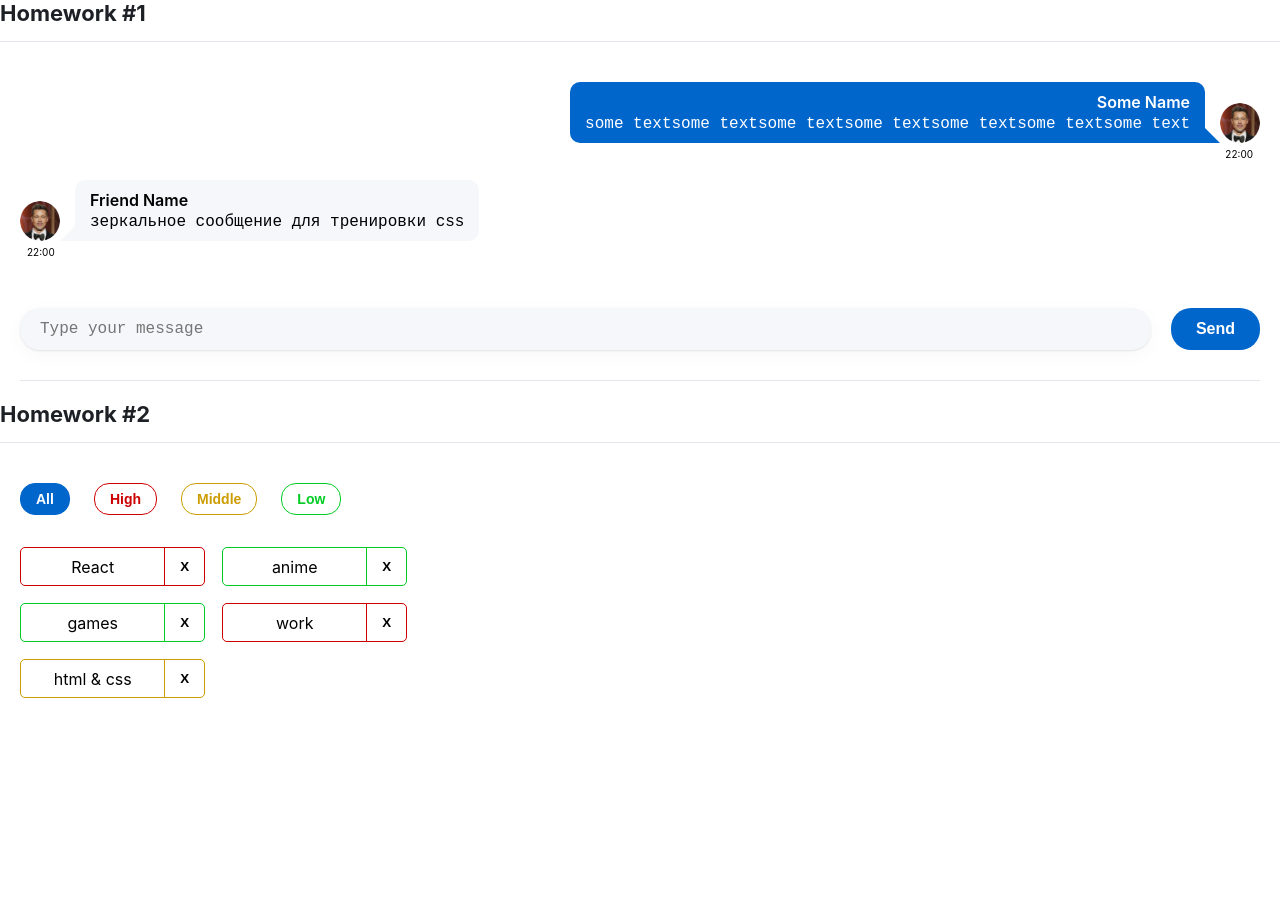
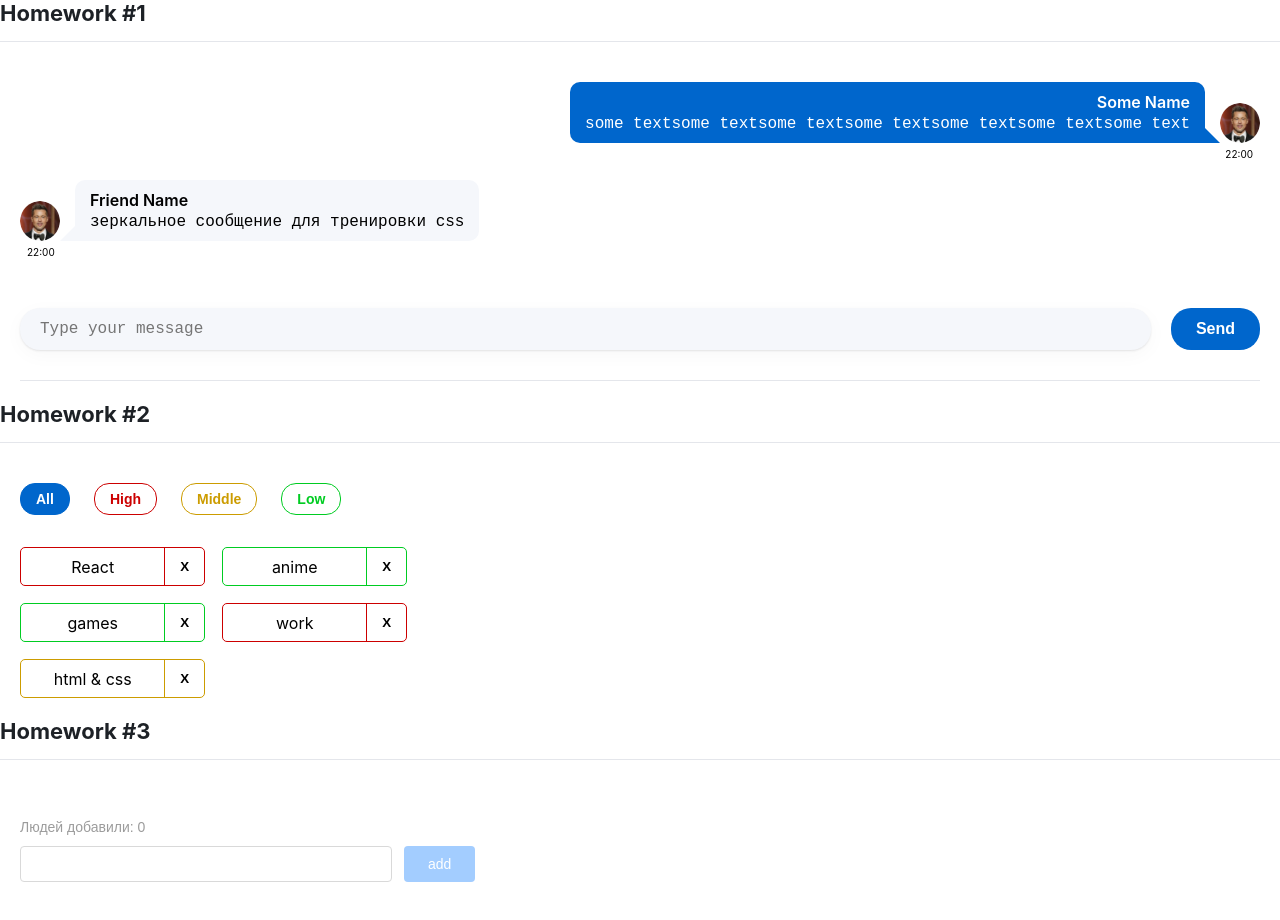
Before and after one commit to anbogod/hws2-master, a React (Create React App) app: page / in a window 1280 px wide. Shown: the top 920 px of the page. Before the commit the page ends 800 px from the top, so only its background shows below. Built offline with nearby package versions, Linux system fonts and the light colour scheme.

Commit message:
HW3 completed

```diff
--- a/src/s1-main/App.tsx
+++ b/src/s1-main/App.tsx
@@ -2,6 +2,7 @@
 import s from './App.module.css'
 import HW1 from '../s2-homeworks/hw01/HW1'
 import HW2 from "../s2-homeworks/hw02/HW2";
+import HW3 from "../s2-homeworks/hw03/HW3";
 
 function App() {
     return (
@@ -9,7 +10,7 @@
             <HW1/>
             {/*раскомментировать по ходу выполнения*/}
             <HW2/>
-            {/*<HW3/>*/}
+            <HW3/>
             {/*<HW4/>*/}
 
             {/*при выполнении дз 5 и более - закомментировать здесь дз 1-4, так как они есть внутри дз 5*/}
--- a/src/s2-homeworks/hw03/Greeting.module.css
+++ b/src/s2-homeworks/hw03/Greeting.module.css
@@ -1,35 +1,84 @@
 .greetingForm {
+    font-family: 'Montserrat', sans-serif;
+    padding: 20px 0;
 }
 
 .inputAndButtonContainer {
+    display: flex;
+    align-items: flex-start;
+    gap: 12px;
 }
 
 .error {
+    font-size: 12px;
+    line-height: 12px;
+    color: #CC1111;
+    margin-top: 6px;
+    min-height: 12px;
 }
 
 .input {
+    width: 372px;
+    height: 36px;
+    padding: 0 12px;
+    background: #FFFFFF;
+    border: 1px solid #D9D9D9;
+    border-radius: 4px;
+    font-size: 14px;
+    box-sizing: border-box;
+    outline: none;
+    transition: border-color 0.2s ease;
+    font-weight: 500;
+    color: #000000;
 }
 
 .input:focus {
+    border-color: #0077FF;
 }
 
 .errorInput {
+    composes: input;
+    border-color: #CC1111;
 }
 
 .button {
+    height: 36px;
+    padding: 0 24px;
+    background: #0077FF;
+    border: none;
+    border-radius: 4px;
+    color: #FFFFFF;
+    font-size: 14px;
+    font-weight: 500;
+    cursor: pointer;
+    transition: background-color 0.2s ease;
 }
 
 .button:focus {
+    outline: 2px solid #0055BB;
+    outline-offset: 2px;
 }
 
 .button:active {
+    background: #0055BB;
 }
 
 .button:disabled {
+    background: #A3CDFF;
+    cursor: not-allowed;
 }
 
 .text {
+    font-size: 14px;
+    font-weight: 400;
+    line-height: 14px;
+    color: #9C9C9C;
+    margin-bottom: 12px;
+
 }
 
 .greeting {
+    margin-top: 20px;
+    font-size: 16px;
+    color: #000000;
 }
--- a/src/s2-homeworks/hw03/Greeting.tsx
+++ b/src/s2-homeworks/hw03/Greeting.tsx
@@ -2,14 +2,14 @@
 import s from './Greeting.module.css'
 
 type GreetingPropsType = {
-    name: any // need to fix any
-    setNameCallback: any // need to fix any
-    addUser: any // need to fix any
-    onBlur: any // need to fix any
-    onEnter: any // need to fix any
-    error: any // need to fix any
-    totalUsers: any // need to fix any
-    lastUserName?: any // need to fix any
+    name: string // need to fix any
+    setNameCallback: (e: ChangeEvent<HTMLInputElement>) => void // need to fix any
+    addUser: () => void // need to fix any
+    onBlur: () => void // need to fix any
+    onEnter: (e: KeyboardEvent<HTMLInputElement>) => void // need to fix any
+    error: string | null// need to fix any
+    totalUsers: number // need to fix any
+    lastUserName?: string | null// need to fix any
 }
 
 // презентационная компонента (для верстальщика)
@@ -25,7 +25,7 @@
         lastUserName,
     } // деструктуризация пропсов
 ) => {
-    const inputClass = s.errorInput // need to fix with (?:)
+    const inputClass = error ? s.errorInput : s.input // need to fix with (?:)
 
     return (
         <div id={'hw3-form'} className={s.greetingForm}>
--- a/src/s2-homeworks/hw03/GreetingContainer.tsx
+++ b/src/s2-homeworks/hw03/GreetingContainer.tsx
@@ -1,20 +1,33 @@
-import React, { ChangeEvent, KeyboardEvent, useState } from 'react'
+import React, {ChangeEvent, KeyboardEvent, useState} from 'react'
 import Greeting from './Greeting'
-import { UserType } from './HW3'
+import {UserType} from './HW3'
 
 type GreetingContainerPropsType = {
-    users: any // need to fix any
-    addUserCallback: any // need to fix any
+    users: UserType[] // need to fix any
+    addUserCallback: (name: string) => void // need to fix any
 }
 
-export const pureAddUser = (name: any, setError: any, setName: any, addUserCallback: any) => {
+export const pureAddUser = (name: string, setError: (error: string) => void, setName: (name: string) => void, addUserCallback: (name: string) => void) => {
     // если имя пустое - показать ошибку, иначе - добавить юзера и очистить инпут
+    if (name.trim() !== '') {
+        addUserCallback(name.trim())
+        setName('')
+        setError('')
+    } else {
+        setError('Ошибка! Введите имя!')
+    }
 }
 
-export const pureOnBlur = (name: any, setError: any) => { // если имя пустое - показать ошибку
+export const pureOnBlur = (name: string, setError: (error: string) => void) => { // если имя пустое - показать ошибку
+    if (name.trim() === '') {
+        setError('Ошибка! Введите имя!')
+    }
 }
 
-export const pureOnEnter = (e: any, addUser: any) => { // если нажата кнопка Enter - добавить
+export const pureOnEnter = (e: KeyboardEvent<HTMLInputElement>, addUser: () => void) => { // если нажата кнопка Enter - добавить
+    if (e.key === 'Enter') {
+        addUser()
+    }
 }
 
 // более простой и понятный для новичков
@@ -22,15 +35,15 @@
 
 // более современный и удобный для про :)
 const GreetingContainer: React.FC<GreetingContainerPropsType> = ({
-    users,
-    addUserCallback,
-}) => {
+                                                                     users,
+                                                                     addUserCallback,
+                                                                 }) => {
     // деструктуризация пропсов
-    const [name, setName] = useState<any>('') // need to fix any
-    const [error, setError] = useState<any>('') // need to fix any
+    const [name, setName] = useState<string>('') // need to fix any
+    const [error, setError] = useState<string | null>(null)// need to fix any
 
-    const setNameCallback = (e: any) => { // need to fix any
-        setName('some name') // need to fix
+    const setNameCallback = (e: ChangeEvent<HTMLInputElement>) => { // need to fix any
+        setName(e.currentTarget.value) // need to fix
 
         error && setError('')
     }
@@ -42,12 +55,14 @@
         pureOnBlur(name, setError)
     }
 
-    const onEnter = (e: any) => {
+    const onEnter = (e: KeyboardEvent<HTMLInputElement>) => {
         pureOnEnter(e, addUser)
     }
 
-    const totalUsers = 0 // need to fix
-    const lastUserName = 'some name' // need to fix
+    const totalUsers = users.length// need to fix
+
+
+    const lastUserName = users.length > 0 ? users[users.length - 1].name : null// need to fix
 
     return (
         <Greeting
--- a/src/s2-homeworks/hw03/HW3.tsx
+++ b/src/s2-homeworks/hw03/HW3.tsx
@@ -1,5 +1,5 @@
-import React, { useState } from 'react'
-import { v1 } from 'uuid'
+import React, {useState} from 'react'
+import {v1} from 'uuid'
 import s2 from '../../s1-main/App.module.css'
 import GreetingContainer from './GreetingContainer'
 
@@ -19,20 +19,21 @@
 
 // types
 export type UserType = {
-    _id: any // need to fix any
-    name: any // need to fix any
+    _id: string // need to fix any
+    name: string // need to fix any
 }
 
-export const pureAddUserCallback = (name: any, setUsers: any, users: any) => { // need to fix any
-    const user = { // need to fix
+export const pureAddUserCallback = (name: string, setUsers: (users: UserType[]) => void, users: UserType[]) => { // need to fix any
+    const user: UserType = { // need to fix
+        _id: v1(), name: name,
     }
     setUsers([...users, user])
 }
 
 const HW3 = () => {
-    const [users, setUsers] = useState<any>([]) // need to fix any
+    const [users, setUsers] = useState<UserType[]>([]) // need to fix any
 
-    const addUserCallback = (name: any) => { // need to fix any
+    const addUserCallback = (name: string) => { // need to fix any
         pureAddUserCallback(name, setUsers, users)
     }
 
```
